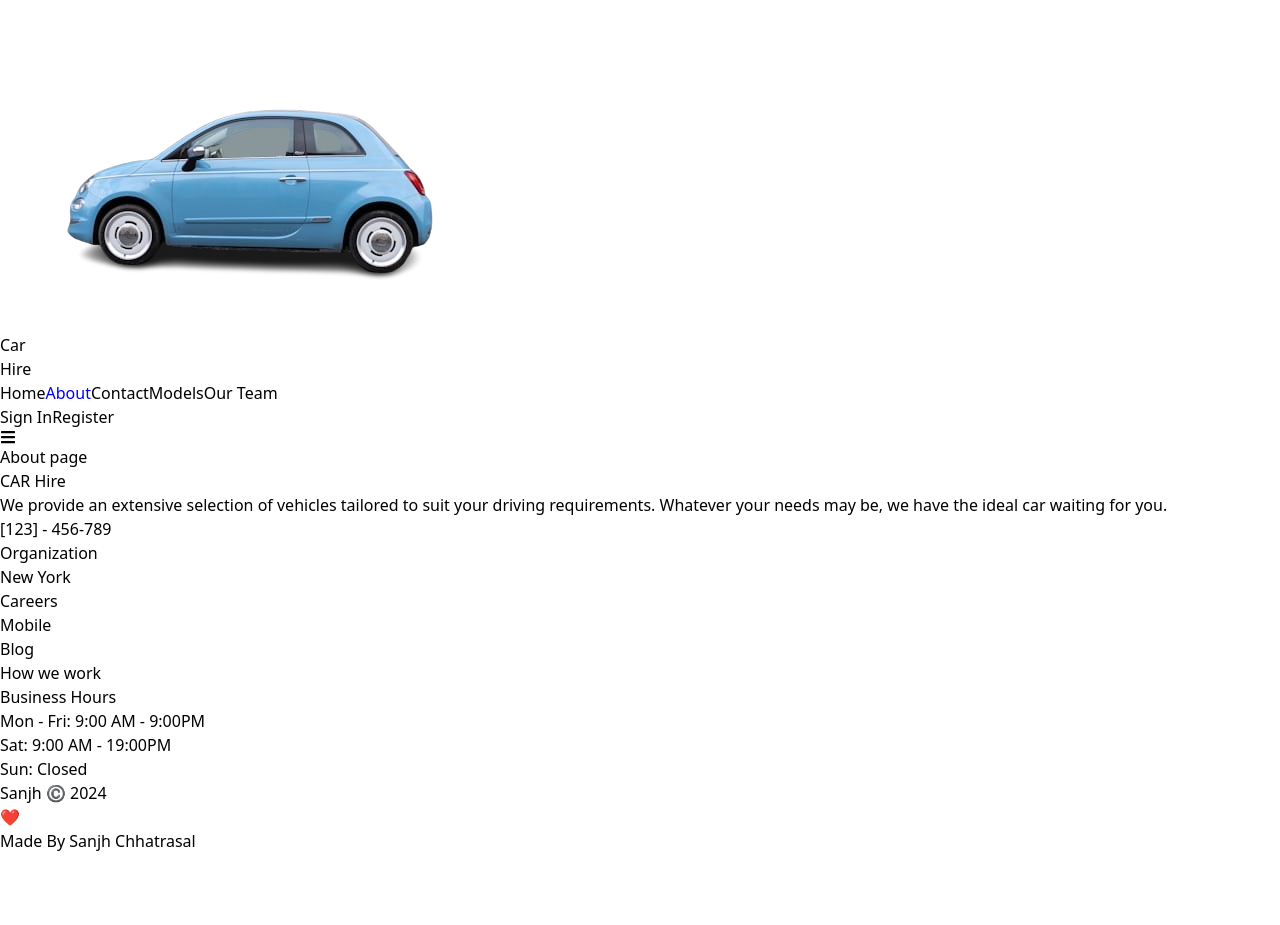
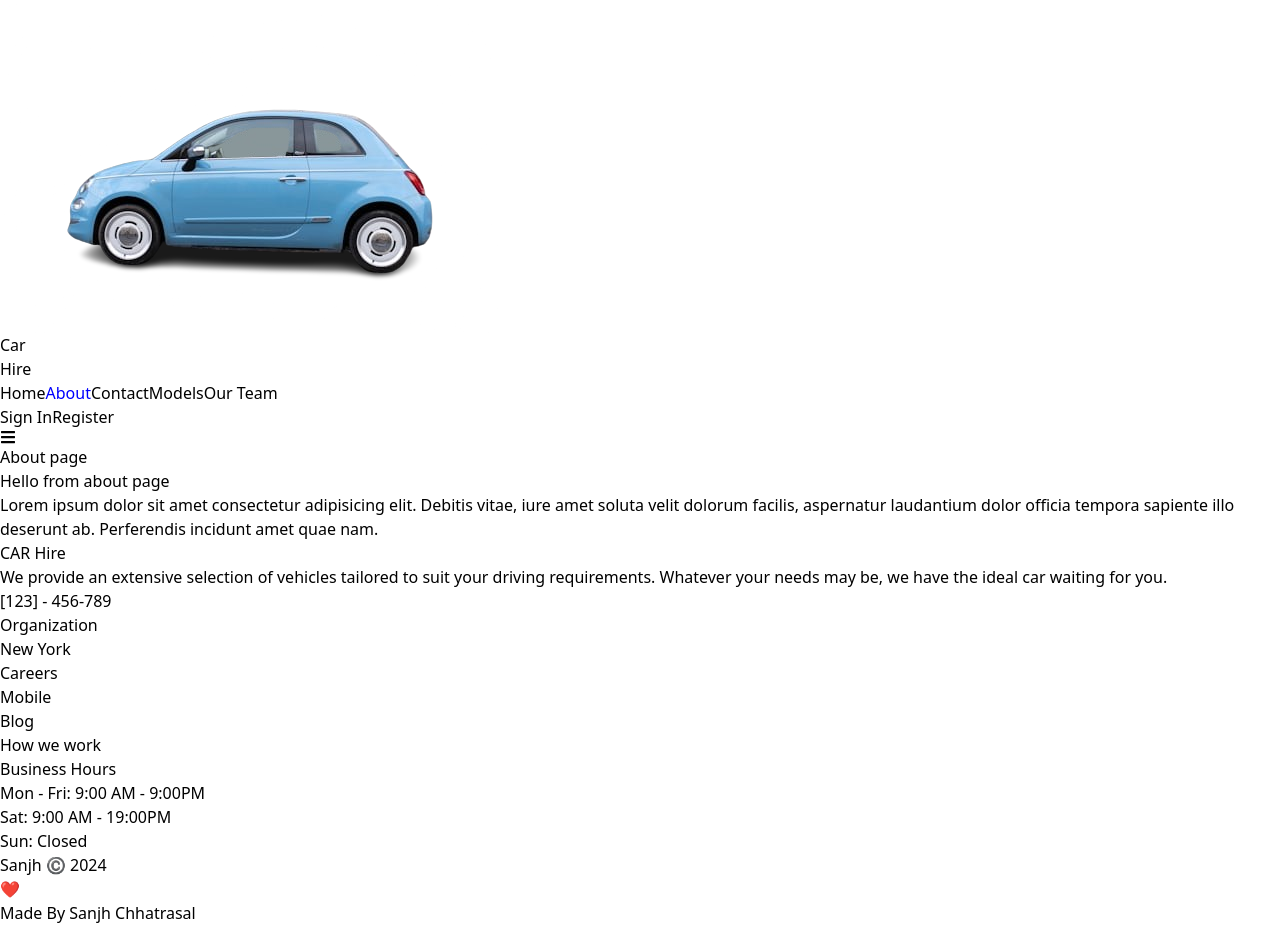
Before and after one commit to sanjhchhatrasal/Car-Hire, a React (Vite) app: page /about in a window 1280 px wide. Before the commit the page ends 853 px from the top, so only its background shows below. Built offline with nearby package versions, Linux system fonts and the light colour scheme.

Commit message:
About.jsx

```diff
--- a/src/Pages/About/About.jsx
+++ b/src/Pages/About/About.jsx
@@ -4,6 +4,8 @@ function About() {
   return (
     <div className='h-screen w-full bg-red-200 flex items-center justify-center'>
       <h1 className='text-2xl font-semibold'>About page</h1>
+      <h2 className='text-xl font-semibold'>Hello from about page</h2>
+      <p className='text-xl text-zinc-300'>Lorem ipsum dolor sit amet consectetur adipisicing elit. Debitis vitae, iure amet soluta velit dolorum facilis, aspernatur laudantium dolor officia tempora sapiente illo deserunt ab. Perferendis incidunt amet quae nam.</p>
     </div>
   )
 }
```
